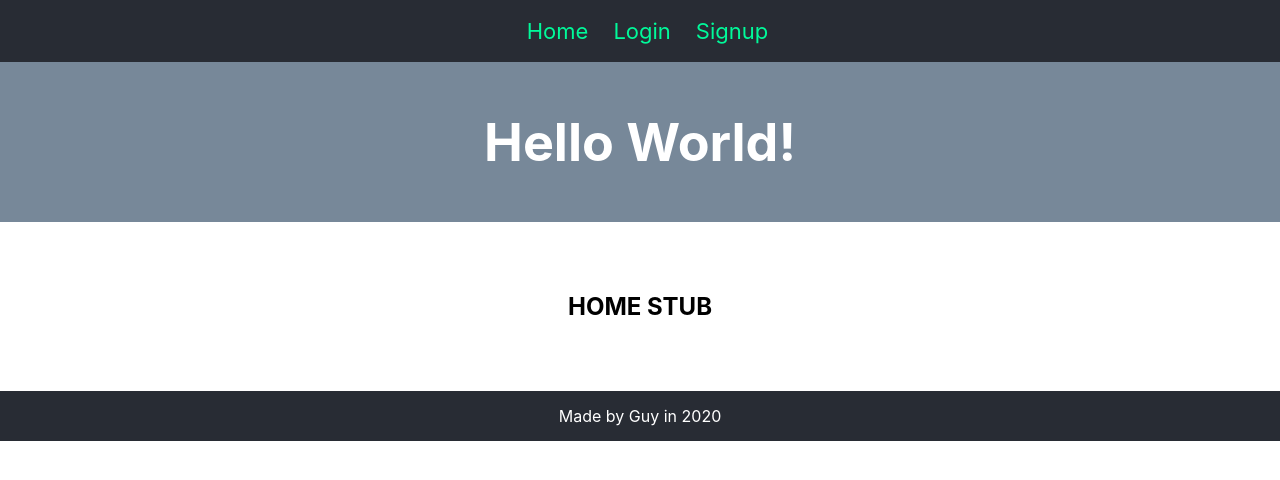
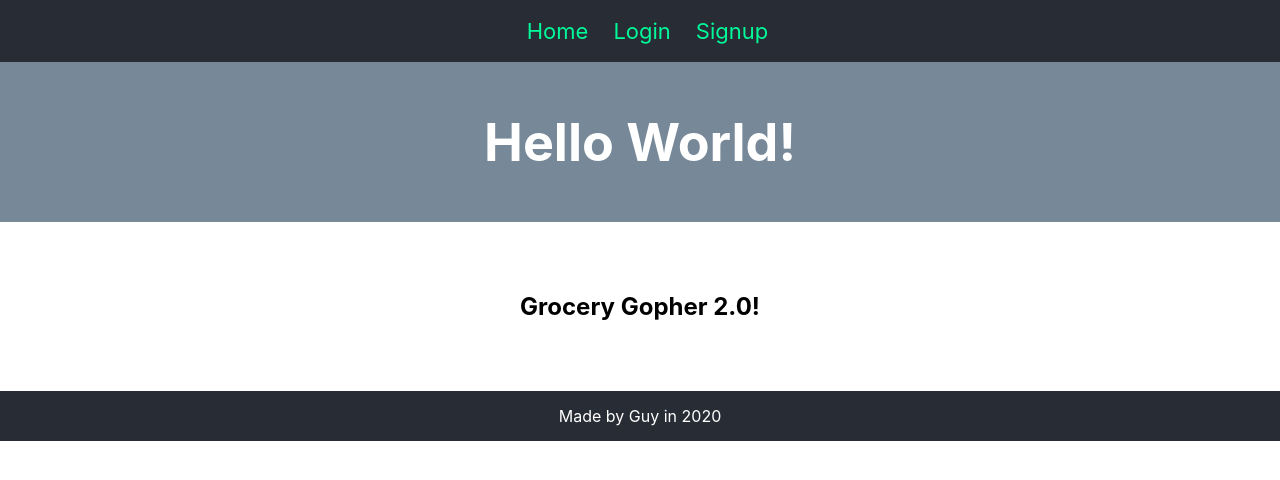
Before and after one commit to GJones81/Gopher_Client, a React (Create React App) app: page / in a window 1280 px wide. Shown: the top 480 px of the page. Built offline with nearby package versions, Linux system fonts and the light colour scheme.

Commit message:
Updated package.json

```diff
--- a/package.json
+++ b/package.json
@@ -35,12 +35,12 @@
   "main": "index.js",
   "repository": {
     "type": "git",
-    "url": "git+https://github.com/GJones81/mern-client-boiler.git"
+    "url": "git+https://github.com/GJones81/Gopher_Client.git"
   },
   "author": "",
   "license": "ISC",
   "bugs": {
-    "url": "https://github.com/GJones81/mern-client-boiler/issues"
+    "url": "https://github.com/GJones81/Gopher_Client/issues"
   },
-  "homepage": "https://github.com/GJones81/mern-client-boiler#readme"
+  "homepage": "https://github.com/GJones81/Gopher_Client#readme"
 }
--- a/src/content/pages/Home.js
+++ b/src/content/pages/Home.js
@@ -3,7 +3,7 @@ import React from 'react'
 const Home = props => {
   return (
     <div>
-      <h2>HOME STUB</h2>
+      <h2>Grocery Gopher 2.0!</h2>
     </div>
   )
 }
```
